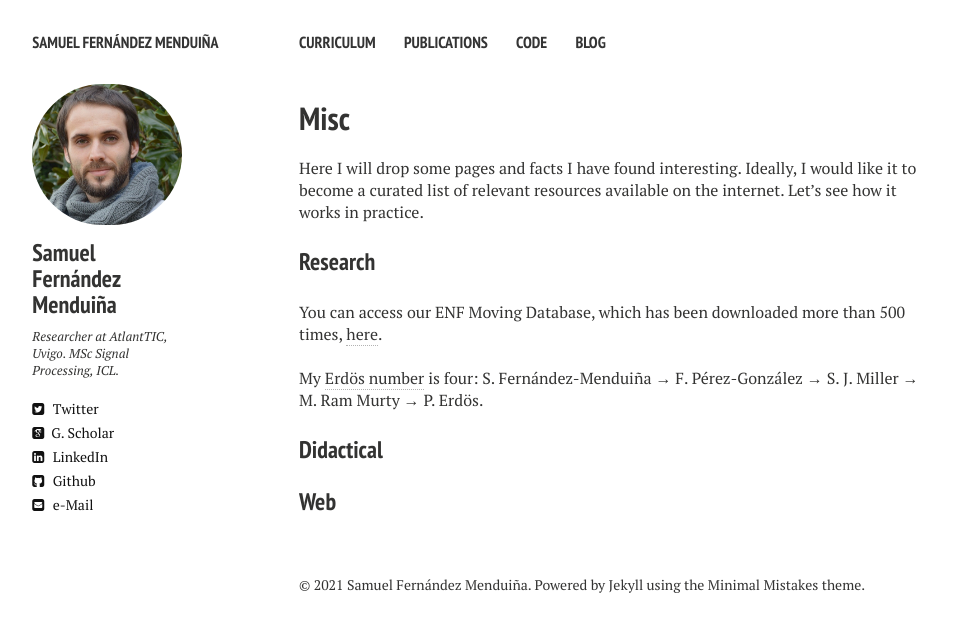
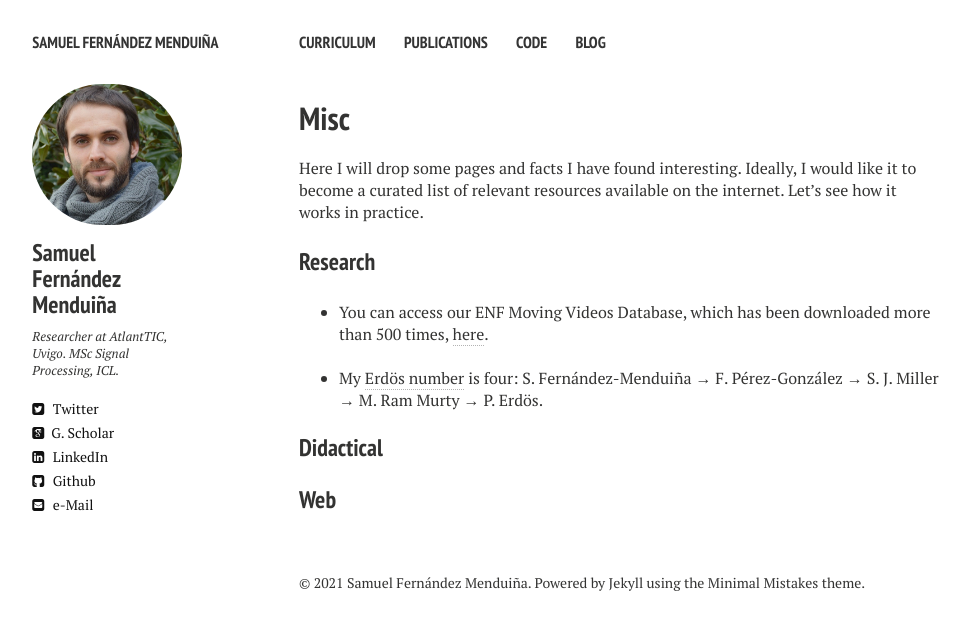
Before and after one commit to sf219/sfweb, a Jekyll site: the page built from code.md, in a window 1280 px wide. Shown: the top 632 px of the page, without its empty margins (21-990 px from the left). Built offline with Jekyll 4.4.1, drawn with Linux system fonts in a browser that asks for light colours; nearby versions of some CDN libraries.

Commit message:
Update code.md

```diff
--- a/code.md
+++ b/code.md
@@ -10,11 +10,13 @@ comments: false
 Here I will drop some pages and facts I have found interesting. Ideally, I would like it to become a curated list of relevant resources available on the internet. Let's see how it works in practice.
 
 ### Research
-You can access our ENF Moving Database, which has been downloaded more than 500 times, <a href="http://doi.org/10.5281/zenodo.3549379" target="_blank">here</a>.
-<br/>
-<br/>
-My <a href="https://mathscinet.ams.org/mathscinet/freeTools.html?version=2" target="_blank">Erdös number</a> is four: S. Fernández-Menduiña → F. Pérez-González → S. J. Miller → M. Ram Murty → P. Erdös.
+<ul>
+  <li>You can access our ENF Moving Videos Database, which has been downloaded more than 500 times, <a href="http://doi.org/10.5281/zenodo.3549379" target="_blank">here</a>.</li>
 
+  <br/>
+
+  <li>My <a href="https://mathscinet.ams.org/mathscinet/freeTools.html?version=2" target="_blank">Erdös number</a> is four: S. Fernández-Menduiña → F. Pérez-González → S. J. Miller → M. Ram Murty → P. Erdös.</li>
+</ul>
 ### Didactical
 
 ### Web
```
